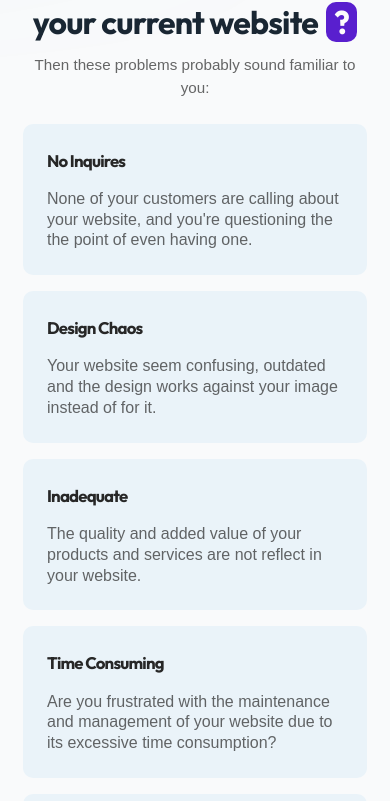
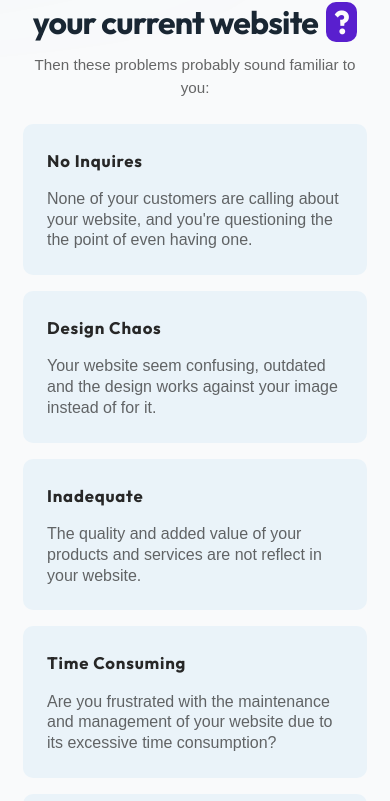
Before and after one commit to ChristianWare/chris-ware-agency, a Next.js app: page / in a window 390 px wide. Shown: the part 1279-2080 px from the top of the page. Built offline with nearby package versions, Linux system fonts and the light colour scheme; a web font is replaced by a local one.

Commit message:
ls global update

```diff
--- a/src/app/globals.css
+++ b/src/app/globals.css
@@ -161,12 +161,7 @@ h2 {
 /* Only use in production */
 @media screen and (max-width: 480px) {
   h1,
-  h2,
-  h3,
-  h4,
-  h5,
-  h6,
-  strong {
+  h2 {
     letter-spacing: -0.1rem;
   }
 }
```
